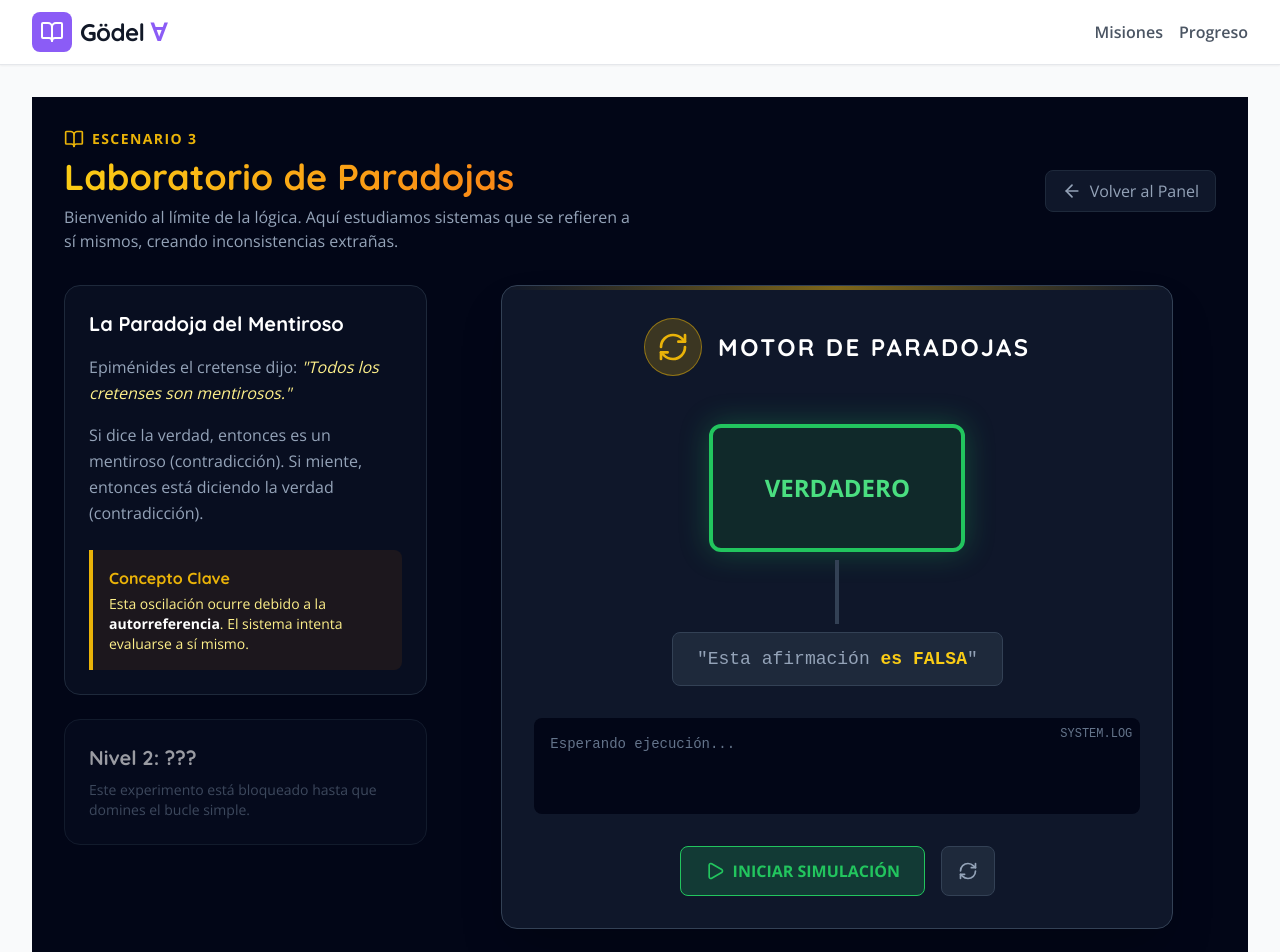
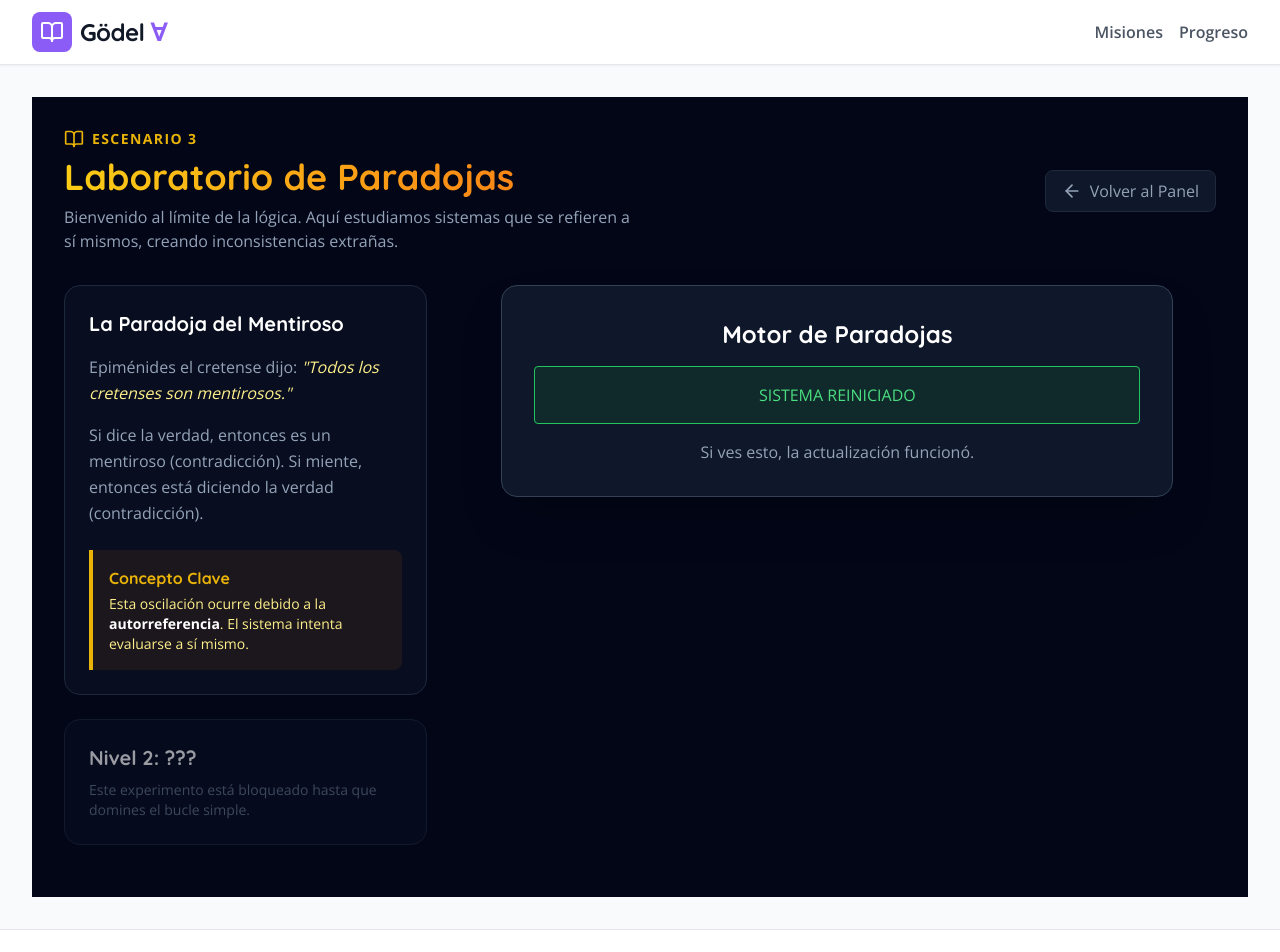
Before and after one commit to PedroLopez1967/godelparatodos, a React (Vite) app: page /scenarios/paradox in a window 1280 px wide. Shown: the top 952 px of the page. Built offline with nearby package versions, Linux system fonts and the light colour scheme.

Commit message:
Emergency: Replace ParadoxEngine with simple static component to test deployment

```diff
--- a/src/components/scenarios/Paradox/ParadoxEngine.tsx
+++ b/src/components/scenarios/Paradox/ParadoxEngine.tsx
@@ -1,147 +1,14 @@
-import React, { useState, useEffect } from 'react';
-import { RefreshCw, Play, Pause, AlertTriangle } from 'lucide-react';
-
-interface ParadoxNode {
-    id: string;
-    value: boolean;
-    label: string;
-}
+import React from 'react';
+import { RefreshCw } from 'lucide-react';
 
 export const ParadoxEngine: React.FC = () => {
-    const [isRunning, setIsRunning] = useState(false);
-    const [stepCount, setStepCount] = useState(0);
-    const [nodes, setNodes] = useState<ParadoxNode[]>([
-        { id: 'statement', value: true, label: "Esta afirmación" }
-    ]);
-
-    useEffect(() => {
-        let timeoutId: ReturnType<typeof setTimeout>;
-
-        const loop = () => {
-            if (!isRunning) return;
-
-            setNodes(prev => {
-                if (!prev || prev.length === 0) return prev;
-                // Create new array with toggled value
-                return [{ ...prev[0], value: !prev[0].value }];
-            });
-
-            setStepCount(prev => prev + 1);
-
-            // Schedule next tick
-            timeoutId = setTimeout(loop, 1000); // 1 second delay
-        };
-
-        if (isRunning) {
-            loop();
-        }
-
-        return () => {
-            clearTimeout(timeoutId);
-        };
-    }, [isRunning]);
-
-    const handleToggle = () => {
-        setIsRunning(prev => !prev);
-    };
-
-    const handleReset = () => {
-        setIsRunning(false);
-        setStepCount(0);
-        setNodes([{ id: 'statement', value: true, label: "Esta afirmación" }]);
-    };
-
-    const currentValue = nodes[0]?.value ?? true; // Safety check
-
     return (
-        <div className="bg-slate-900 border border-slate-700 rounded-2xl p-8 max-w-2xl mx-auto shadow-2xl relative overflow-hidden">
-            {/* Background Effects */}
-            <div className="absolute top-0 left-0 w-full h-1 bg-gradient-to-r from-transparent via-yellow-500 to-transparent opacity-50"></div>
-
-            <div className="relative z-10 flex flex-col items-center gap-8">
-                <div className="flex items-center gap-4 mb-4">
-                    <div className="p-3 bg-yellow-500/20 rounded-full border border-yellow-500/50">
-                        <RefreshCw className="text-yellow-500" size={32} />
-                    </div>
-                    <h2 className="text-2xl font-bold text-white tracking-widest uppercase">Motor de Paradojas</h2>
-                </div>
-
-                {/* The Statement Visual */}
-                <div className="flex flex-col items-center">
-                    <div
-                        className={`
-                            w-64 h-32 flex items-center justify-center rounded-xl border-4 text-2xl font-bold transition-all duration-500 transform
-                            ${isRunning ? 'scale-105' : 'scale-100'}
-                            ${currentValue
-                                ? 'bg-green-900/30 text-green-400 border-green-500 shadow-[0_0_30px_rgba(34,197,94,0.3)]'
-                                : 'bg-red-900/30 text-red-400 border-red-500 shadow-[0_0_30px_rgba(239,68,68,0.3)]'
-                            }
-                        `}
-                    >
-                        {currentValue ? "VERDADERO" : "FALSO"}
-                    </div>
-
-                    {/* The Arrow / Loop */}
-                    <div className="h-16 w-1 bg-slate-700 my-2 relative">
-                        {isRunning && (
-                            <div className="w-3 h-3 bg-yellow-400 rounded-full absolute -left-1" />
-                        )}
-                    </div>
-
-                    <div className="text-slate-400 text-lg font-mono bg-slate-800 px-6 py-3 rounded-lg border border-slate-700">
-                        "{nodes[0].label} <span className="text-yellow-400 font-bold">es FALSA</span>"
-                    </div>
-                </div>
-
-                {/* Log / Status */}
-                <div className="w-full bg-slate-950 p-4 rounded-lg font-mono text-sm text-green-500 h-24 overflow-hidden relative">
-                    <div className="absolute top-2 right-2 text-xs text-slate-500">SYSTEM.LOG</div>
-                    <div className="flex flex-col-reverse">
-                        {stepCount > 0 && (
-                            <>
-                                <div className="opacity-100">&gt; Evaluando estado... {currentValue ? "VERDADERO" : "FALSO"}</div>
-                                <div className="opacity-70">&gt; Aplicando regla: negación...</div>
-                                <div className="opacity-40">&gt; Ciclo #{stepCount} iniciado</div>
-                            </>
-                        )}
-                        {stepCount === 0 && <span className="text-slate-500">Esperando ejecución...</span>}
-                    </div>
-                </div>
-
-                {/* Controls */}
-                <div className="flex gap-4">
-                    <button
-                        onClick={handleToggle}
-                        className={`
-                            px-6 py-3 rounded-lg font-bold flex items-center gap-2 transition-all
-                            cursor-pointer
-                            ${isRunning
-                                ? 'bg-red-500/20 text-red-500 border border-red-500 hover:bg-red-500/30'
-                                : 'bg-green-500/20 text-green-500 border border-green-500 hover:bg-green-500/30'
-                            }
-                        `}
-                    >
-                        {isRunning ? <><Pause size={20} /> DETENER</> : <><Play size={20} /> INICIAR SIMULACIÓN</>}
-                    </button>
-
-                    <button
-                        onClick={handleReset}
-                        className="px-4 py-3 rounded-lg bg-slate-800 text-slate-400 hover:bg-slate-700 transition-colors border border-slate-700 cursor-pointer"
-                    >
-                        <RefreshCw size={20} />
-                    </button>
-                </div>
-
-                {/* Warning */}
-                {stepCount > 5 && (
-                    <div
-                        className="flex items-center gap-2 text-yellow-500 bg-yellow-500/10 px-4 py-2 rounded border border-yellow-500/20 animate-pulse"
-                    >
-                        <AlertTriangle size={16} />
-                        <span className="text-sm font-bold">¡ALERTA! Bucle infinito detectado. El sistema no puede decidir.</span>
-                    </div>
-                )}
+        <div className="bg-slate-900 border border-slate-700 rounded-2xl p-8 max-w-2xl mx-auto shadow-2xl text-center">
+            <h2 className="text-2xl font-bold text-white mb-4">Motor de Paradojas</h2>
+            <div className="p-4 bg-green-900/30 text-green-400 rounded border border-green-500 mb-4">
+                SISTEMA REINICIADO
             </div>
+            <p className="text-slate-400">Si ves esto, la actualización funcionó.</p>
         </div>
     );
 };
```
